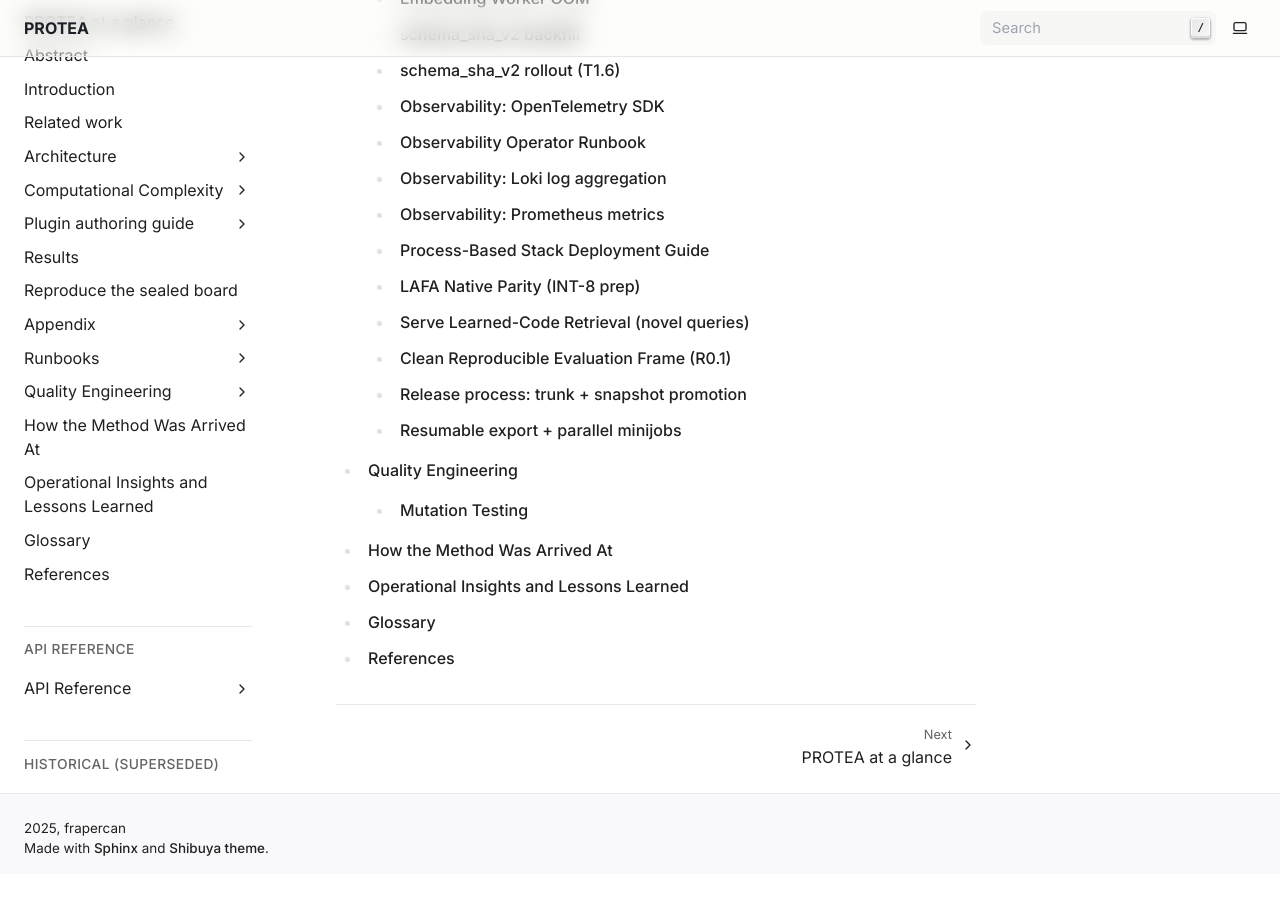
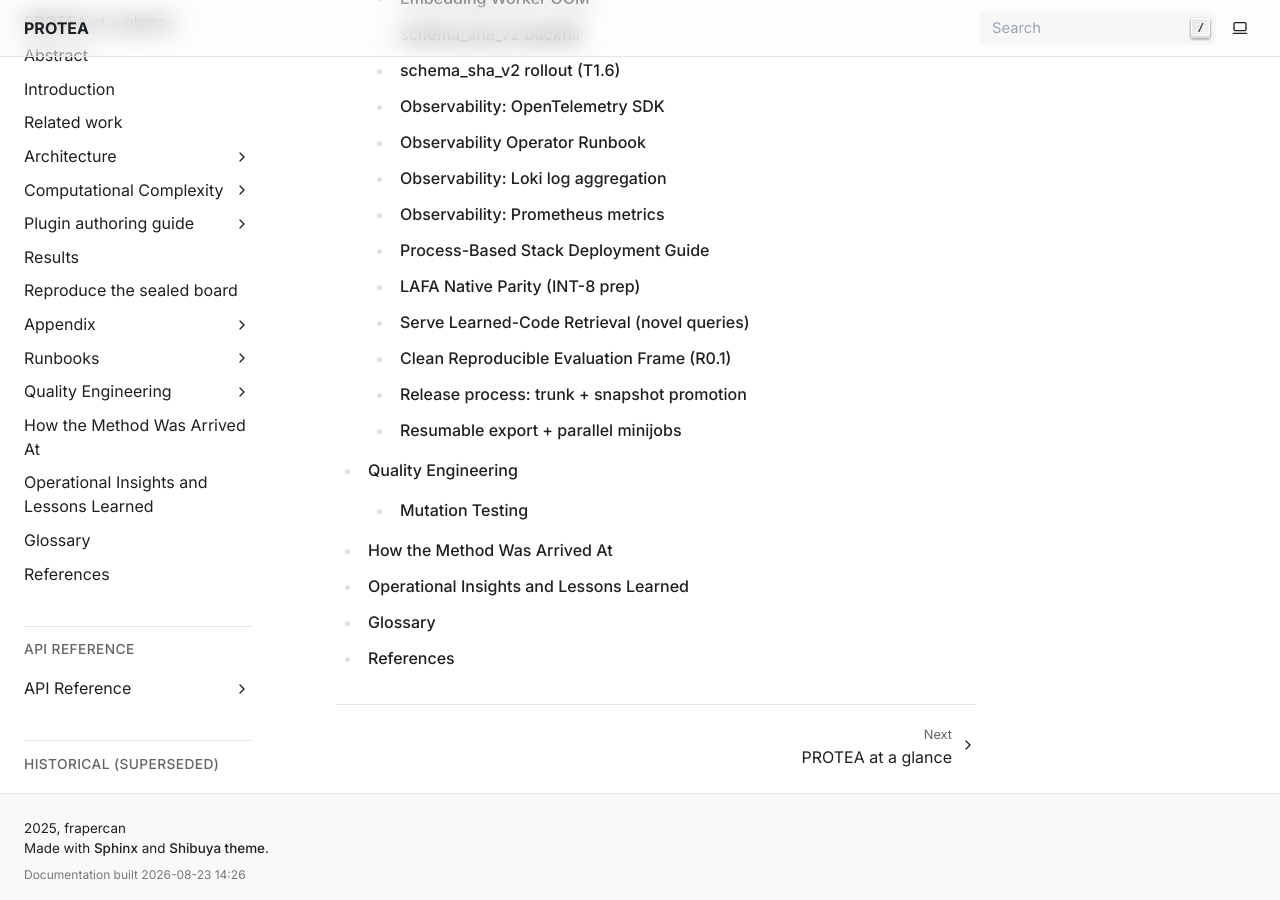
Before and after one commit to frapercan/PROTEA, a Sphinx documentation site: the page built from docs/source/index.rst, in a window 1280 px wide and 900 px high, scrolled down 2400 px. Built offline with Sphinx 7.4.7, drawn with Linux system fonts in a browser that asks for light colours; before the commit the page ends 3274 px from its top, so only the background shows below that.

Commit message:
ops: the published docs were a month stale and nothing said so
On 2026-08-23 the site at /sphinx was found to have been built on 29 July. A
month of merged work, an entire campaign's results, had never been public. The
chapter written that morning returned 404 while every process reported healthy
and every endpoint returned 200.

Nothing was broken, which is the point. The docs are static files: no process
is old, no build is deleted, and every existing check in deploy-check.sh is
satisfied by a site four weeks behind. A staleness that produces no error does
not announce itself, and the next gap will not either.

Two things now say it.

deploy-check.sh compares the built index against the newest source under
docs/source and fails with the gap in days and the rebuild command. Verified on
all three branches: it fails at 25 days against a July build, passes after a
rebuild, and warns rather than fails when there is no build at all, since that
is a different condition from a stale one.

Every page now carries the moment it was built. html_last_updated_fmt alone
does nothing here because the theme renders last_updated nowhere, and
overriding the footer BLOCK reaches only the index and search pages: content
pages extend layout/<variant>.html through base.html rather than layout.html.
The one file both paths include is partials/site-foot.html, so that is what is
shadowed, with the four copied lines marked as copied and a note on what to
re-sync if the theme's footer changes.

The check fails a run; the stamp tells whoever is reading. Neither is
sufficient alone: a check nobody runs and a date nobody looks at fail in
opposite directions.

```diff
--- /dev/null
+++ b/docs/source/_templates/partials/site-foot.html
@@ -0,0 +1,34 @@
+{#
+  Shadows shibuya's partials/site-foot.html to stamp every page with the moment
+  it was built.
+
+  WHY. On 2026-08-23 the published site was found to have been built on 29 July.
+  A month of merged work had never been public, and nothing said so: the pages
+  rendered, the processes were healthy, every endpoint returned 200. A staleness
+  that produces no error stays invisible until somebody looks for a page that
+  should exist and gets a 404.
+
+  WHY HERE. The theme renders `last_updated` nowhere, so html_last_updated_fmt
+  alone changes nothing on screen. Overriding the footer BLOCK reaches only the
+  index and search pages, because content pages extend layout/<variant>.html
+  through base.html rather than layout.html. This partial is the one file both
+  paths include.
+
+  The four lines above the stamp are copied from the theme. If the footer ever
+  loses its socials or gains a column, re-sync them from
+  shibuya/theme/shibuya/partials/site-foot.html; nothing here depends on their
+  contents, only on this file being the include point.
+#}
+<footer class="sy-foot">
+  <div class="sy-foot-inner sy-container mx-auto">
+    <div class="sy-foot-reserved md:flex justify-between items-center">
+      {% include "components/foot-copyright.html" %}
+      {% include "partials/foot-socials.html" %}
+    </div>
+    {%- if last_updated %}
+    <div style="margin-top:.5rem;font-size:.75rem;opacity:.6">
+      Documentation built {{ last_updated }}
+    </div>
+    {%- endif %}
+  </div>
+</footer>
--- a/docs/source/conf.py
+++ b/docs/source/conf.py
@@ -30,6 +30,19 @@ html_static_path = ['_static']
 html_title = 'PROTEA'
 html_theme = 'shibuya'
 
+# Stamp every page with the moment it was built.
+#
+# On 2026-08-23 the published site was found to have been built on 29 July. A
+# month of merged work had never been public, and nothing anywhere said so: the
+# pages rendered, the processes were healthy, the endpoints returned 200. A
+# staleness that produces no error is invisible until somebody goes looking for
+# a page that should exist and finds a 404.
+#
+# A date in the footer is the cheapest thing that makes it visible without
+# anyone going looking. `deploy-check.sh` asks the same question in a form that
+# can fail a check; this one asks it of the reader.
+html_last_updated_fmt = '%Y-%m-%d %H:%M'
+
 autodoc_mock_imports = [
     'yaml',
     'pika',
```
Also changed, not shown: 1 other file.
